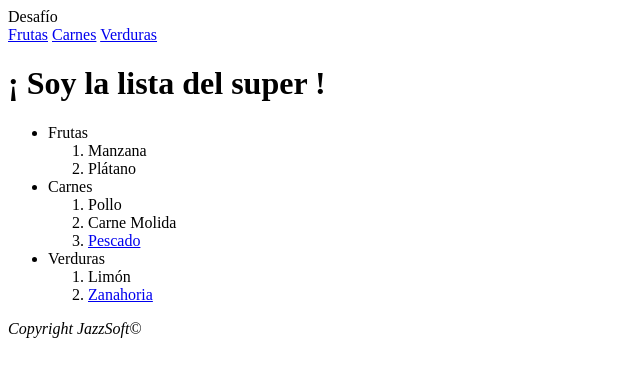
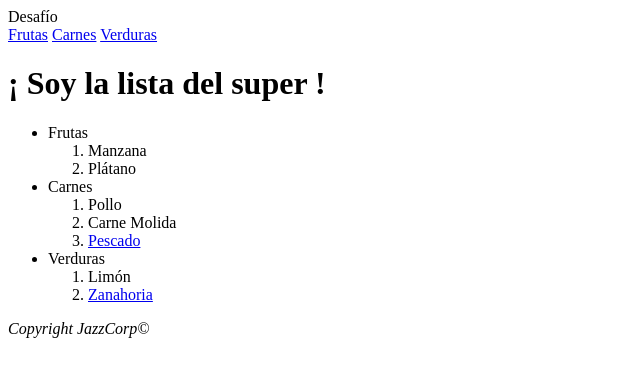
Before and after one commit to jamcogar/Mercado, a plain HTML site: page index.html in a window 1280 px wide. Shown: the full height of the page, 0-640 px from the left. Drawn offline with Linux system fonts and the light colour scheme.

```diff
--- a/index.html
+++ b/index.html
@@ -35,7 +35,7 @@
         </ul>
     </main>
     <footer>
-        <i>Copyright JazzSoft&copy</i>
+        <i>Copyright JazzCorp&copy</i>
     </footer>
 </body>
 </html>
```
